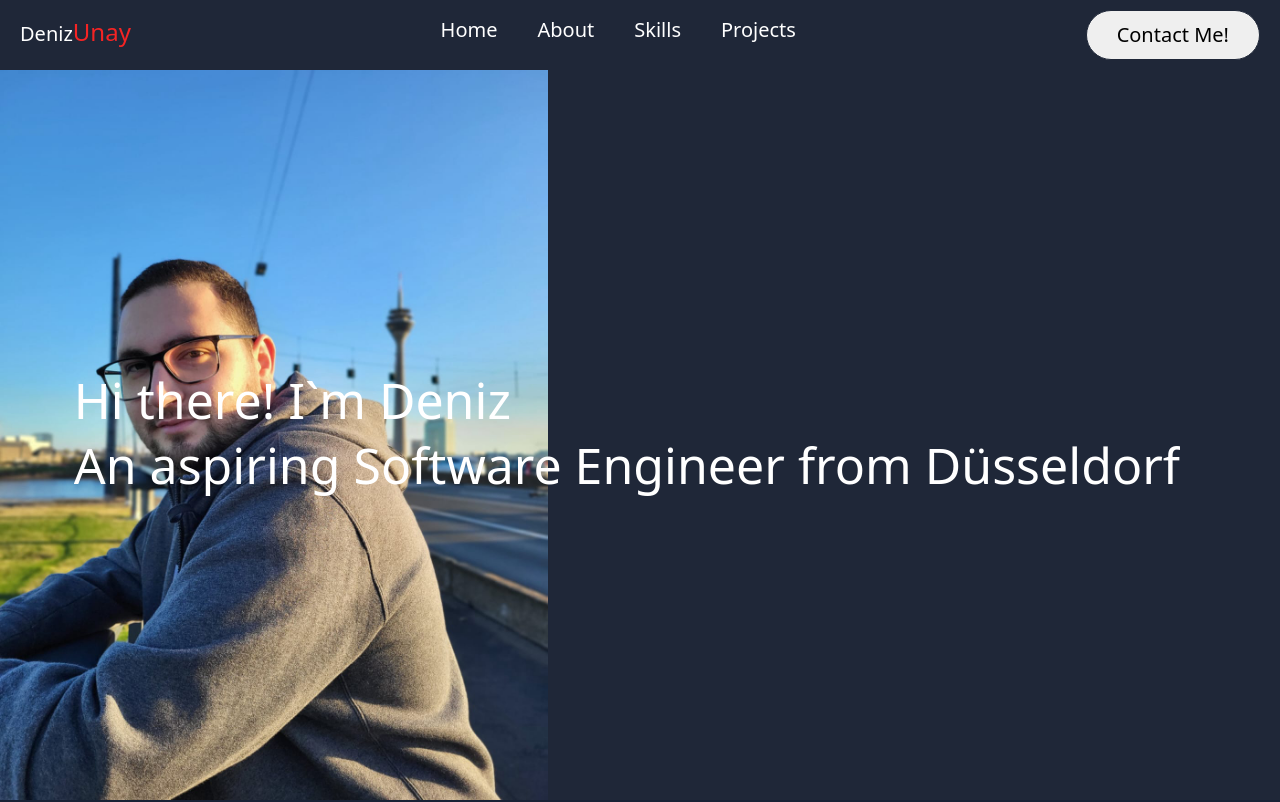
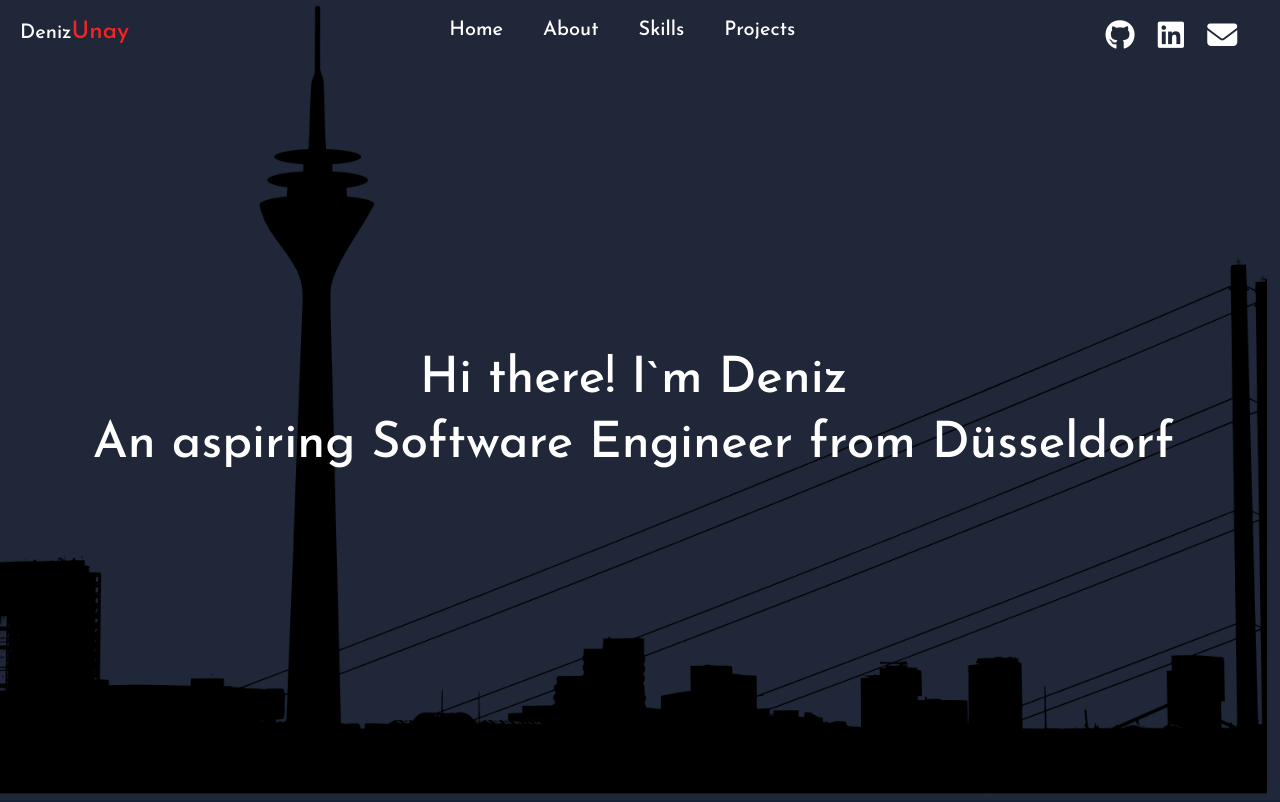
Before and after one commit to DenizUnayy/test_project, a website built with Parcel: page src/index.html in a window 1280 px wide. Shown: the top 802 px of the page. Built offline with nearby package versions, Linux system fonts and the light colour scheme.

Commit message:
some changes

```diff
--- a/src/index.html
+++ b/src/index.html
@@ -3,17 +3,25 @@
     <meta charset="UTF-8" />
     <meta http-equiv="X-UA-Compatible" content="IE=edge" />
     <meta name="viewport" content="width=device-width, initial-scale=1.0" />
-    <script src="https://kit.fontawesome.com/3f9e8395db.js" crossorigin="anonymous"></script>
+    <script
+      src="https://kit.fontawesome.com/3f9e8395db.js"
+      crossorigin="anonymous"
+    ></script>
+    <link rel="preconnect" href="https://fonts.googleapis.com">
+<link rel="preconnect" href="https://fonts.gstatic.com" crossorigin>
+<link href="https://fonts.googleapis.com/css2?family=Josefin+Sans:wght@500&display=swap" rel="stylesheet">
     <link rel="stylesheet" href="styles/main.scss" />
     <title>My Personal Portfolio</title>
   </head>
   <body>
-    <nav>
+    <!-- <nav id="nav">
       <div class="logo">
+        <a href="#nav">
           <h2>Deniz<span class="lastname">Unay</span></h2>
+        </a>
       </div>
       <ul>
-        <a href="header">
+        <a href="#nav">
           <li>Home</li>
         </a>
         <a href="#about">
@@ -26,16 +34,67 @@
           <li>Projects</li>
         </a>
       </ul>
-      <button><a href="mailto:denizunayy@gmail.com">Contact Me!</a></button>
-    </nav>
+      <div class="contacticonstop">
+        <a target="_blank" href="https://github.com/DenizUnayy"
+          ><i class="fa-brands fa-github"></i
+        ></a>
+        <a
+          target="_blank"
+          href="https://www.linkedin.com/in/deniz-unay-535544233/"
+          ><i class="fa-brands fa-linkedin"></i
+        ></a>
+        <a href="mailto:denizunayy@gmail.com"
+          ><i class="fa-solid fa-envelope"></i
+        ></a>
+      </div>
+    </nav> -->
 
     <header>
-      <div class="slidingherotext">
+      <nav id="nav">
+        <div class="logo">
+          <a href="#nav">
+            <h2>Deniz<span class="lastname">Unay</span></h2>
+          </a>
+        </div>
+        <ul>
+          <a href="#nav">
+            <li>Home</li>
+          </a>
+          <a href="#about">
+            <li>About</li>
+          </a>
+          <a href="#skillssection">
+            <li>Skills</li>
+          </a>
+          <a href="#">
+            <li>Projects</li>
+          </a>
+        </ul>
+        <div class="contacticonstop">
+          <a target="_blank" href="https://github.com/DenizUnayy"
+            ><i class="fa-brands fa-github"></i
+          ></a>
+          <a
+            target="_blank"
+            href="https://www.linkedin.com/in/deniz-unay-535544233/"
+            ><i class="fa-brands fa-linkedin"></i
+          ></a>
+          <a href="mailto:denizunayy@gmail.com"
+            ><i class="fa-solid fa-envelope"></i
+          ></a>
+        </div>
+      </nav>
+      <div class="herotext">
         <h1>Hi there! I`m Deniz</h1>
         <h2>An aspiring Software Engineer from Düsseldorf</h2>
       </div>
     </header>
+
     <section class="about" id="about">
+      <div class="aboutsectionwrapper">
+        <div class="profilepic">
+          <img src="./images/Me.jpeg" alt="A picture of myself on a bridge in Dusseldorf">
+        </div>
         <div class="aboutme">
           <h2>About Me</h2>
           <p>
@@ -50,6 +109,7 @@
             >
             and will be graduating at the end of 2023!
           </p>
+        </div>
       </div>
     </section>
 
@@ -84,53 +144,37 @@
       </div>
     </section>
 
-    <!-- <section class="formsection">
-      <form method="Post" action="https://formspree.io/f/xwkzdknp">
-        <div class="nameandemail">
-          <label for="name"></label>
-          <input type="text" name="name" id="name" placeholder="Your Name" />
-          <label for="email"></label>
-          <input
-            type="email"
-            name="email"
-            id="email"
-            placeholder="Your Email Adress"
-          />
-        </div>
-        <div class="subject">
-          <label for="subject"></label>
-          <input
-            type="text"
-            name="subject"
-            id="subject"
-            placeholder="Subject"
-          />
-        </div>
+    <section class="projects">
+      <h2>Projects</h2>
 
-        <textarea
-          name="message"
-          id="message"
-          cols="30"
-          rows="10"
-          placeholder="Message"
-        ></textarea>
-        <input type="submit" value="submit" />
-      </form>
-    </section> -->
+      <div class="projectbox"></div>
+      <div class="projectbox"></div>
+      <div class="projectbox"></div>
+      <div class="projectbox"></div>
+      <div class="projectbox"></div>
+    </section>
 
     <footer>
       <div class="footerwrapper">
         <div class="footerlist">
-          <h2><a href="header">Home</a></h2>
+          <h2><a href="#nav">Home</a></h2>
           <h2><a href="#about">About</a></h2>
           <h2><a href="#skillssection">Skills</a></h2>
           <h2><a href="">Projects</a></h2>
         </div>
         <div class="footericons">
           <h2>Keep in touch!</h2>
-          <a target="_blank" href="https://github.com/DenizUnayy"><i class="fa-brands fa-github"></i></a>
-          <a target="_blank" href="https://www.linkedin.com/in/deniz-unay-535544233/"><i class="fa-brands fa-linkedin"></i></a>
-          <a href="mailto:denizunayy@gmail.com"><i class="fa-solid fa-envelope"></i></a>
+          <a target="_blank" href="https://github.com/DenizUnayy"
+            ><i class="fa-brands fa-github"></i
+          ></a>
+          <a
+            target="_blank"
+            href="https://www.linkedin.com/in/deniz-unay-535544233/"
+            ><i class="fa-brands fa-linkedin"></i
+          ></a>
+          <a href="mailto:denizunayy@gmail.com"
+            ><i class="fa-solid fa-envelope"></i
+          ></a>
         </div>
       </div>
       <p>&copy;2023 Deniz Unay</p>
--- a/src/styles/main.scss
+++ b/src/styles/main.scss
@@ -11,6 +11,8 @@
 
 * {
   font-size: 10px;
+  font-family:  'Josefin Sans', serif;
+  font-weight: 500;
 }
 
 a {
@@ -29,7 +31,7 @@ nav {
   justify-content: space-between;
   align-items: center;
   width: 100%;
-  padding: 1rem 2rem;
+  padding: 1.5rem 2rem 0 2rem;
   li {
     padding: 2rem;
     font-size: 2rem;
@@ -40,7 +42,7 @@ nav {
       color: $secondary;
     }
   }
-  h2 {
+  .logo h2 {
     color: white;
     font-size: 2rem;
   }
@@ -50,28 +52,21 @@ nav {
     justify-content: center;
     align-items: center;
   }
-  button {
-    font-size: 2rem;
-    height: 5rem;
-    border: 1px solid $primary;
-    border-radius: 30px;
-    padding: 0 30px;
-    a {
-      font-size: 2rem;
 }
+
+.contacticonstop {
+  .fa-brands,
+  .fa-solid {
+    padding: 0 1rem;
+    color: white;
+    font-size: 3rem;
     &:hover {
-      color:white;
-      background-color: $primary;
-      border-color: white;
-      a {
-        color: white;
-      }
-    }
-    &:active {
-      transform: translateY(4px);
+      color: $secondary;
+      transform: scale(1.2);
     }
   }
 }
+
 
 .lastname {
   color: $secondary;
@@ -81,53 +76,65 @@ nav {
 // HEADER
 
 header {
-  height: calc(100vh - 70px);
-  width: calc(100vw - 100px);
-  background-image: url(../images/Me.jpeg);
-  background-position: left;
+  height: 100vh;
+  width: 99vw;
+  background-image: url(../images/dusseldorf-2098164.png);
+  background-position: center;
   background-repeat: no-repeat;
-  background-size: contain;
+  background-size: cover;
+  background-attachment: fixed;
+    h1, h2 {
+      font-size: 5rem;
+      color: white;
+      text-align: center;
+    }
+    .herotext {
+      height: 90%;
+      width: 100%;
       display: flex;
-  justify-content: flex-end;
+      flex-direction: column;
+      justify-content: center;
       align-items: center;
+    }
 }
 
 // SLIDING TEXT
 
-.slidingherotext  {
-  color: white;
-  overflow: hidden;
-}
+// .slidingherotext  {
+//   color: white;
+//   overflow: hidden;
+// }
 
 
-.slidingherotext h1 {
-  font-size: 5rem;
-  animation: 2s slide-right 1s forwards ease;
-  transform:translateX(100%);
-}
+// .slidingherotext h1 {
+//   font-size: 5rem;
+//   animation: 2s slide-right 1s forwards ease;
+//   transform:translateX(100%);
+// }
 
-.slidingherotext h2 {
-  font-size: 5rem;
-  animation: 2s slide-right 2s forwards ease;
-  transform:translateX(100%);
-}
+// .slidingherotext h2 {
+//   font-size: 5rem;
+//   animation: 2s slide-right 2s forwards ease;
+//   transform:translateX(100%);
+// }
 
 
-@keyframes slide-right {
-  to {
-    transform:translateX(0);
-  }
-}
+// @keyframes slide-right {
+//   to {
+//     transform:translateX(0);
+//   }
+// }
 
 
 // ABOUT ME
 .about {
+  padding: 20rem 0;
+  background-color: $secondbackgroundcolor;
+  .aboutsectionwrapper {
     display: flex;
     justify-content: center;
     align-items: center;
-  flex-direction: column;
-  padding: 20rem 0;
-  background-color: $secondbackgroundcolor;
+    flex-wrap: wrap;
     a {
       font-size: 2rem;
       color: white;
@@ -136,7 +143,13 @@ header {
       text-align: center;
       color: white;
       font-size: 4rem;
-    margin-bottom: 5rem;
+      margin-bottom: 2rem;
+    }
+    .profilepic img{
+      height: 50rem;
+      border-radius: 15px;
+      margin: 1rem;
+    }
   }
 }
 
@@ -147,7 +160,8 @@ header {
 }
 
 .aboutme {
-  width: 70%;
+  width: 40%;
+  margin: 1rem;
 }
 
 p {
@@ -209,7 +223,13 @@ div img {
 
 
 // PROJECTS SECTION
-
+.projects{
+  h2{
+    color: white;
+    font-size: 4rem;
+    text-align: center;
+  }
+}
 
 // CONTACT SECTION AND FORM
 .formsection {
```
Also changed, not shown: src/images/dus2.png (added), src/images/dus3.png (added), src/images/dusseldorf-2098164.png (added). Lines whose indentation alone changed are shown as unchanged.
